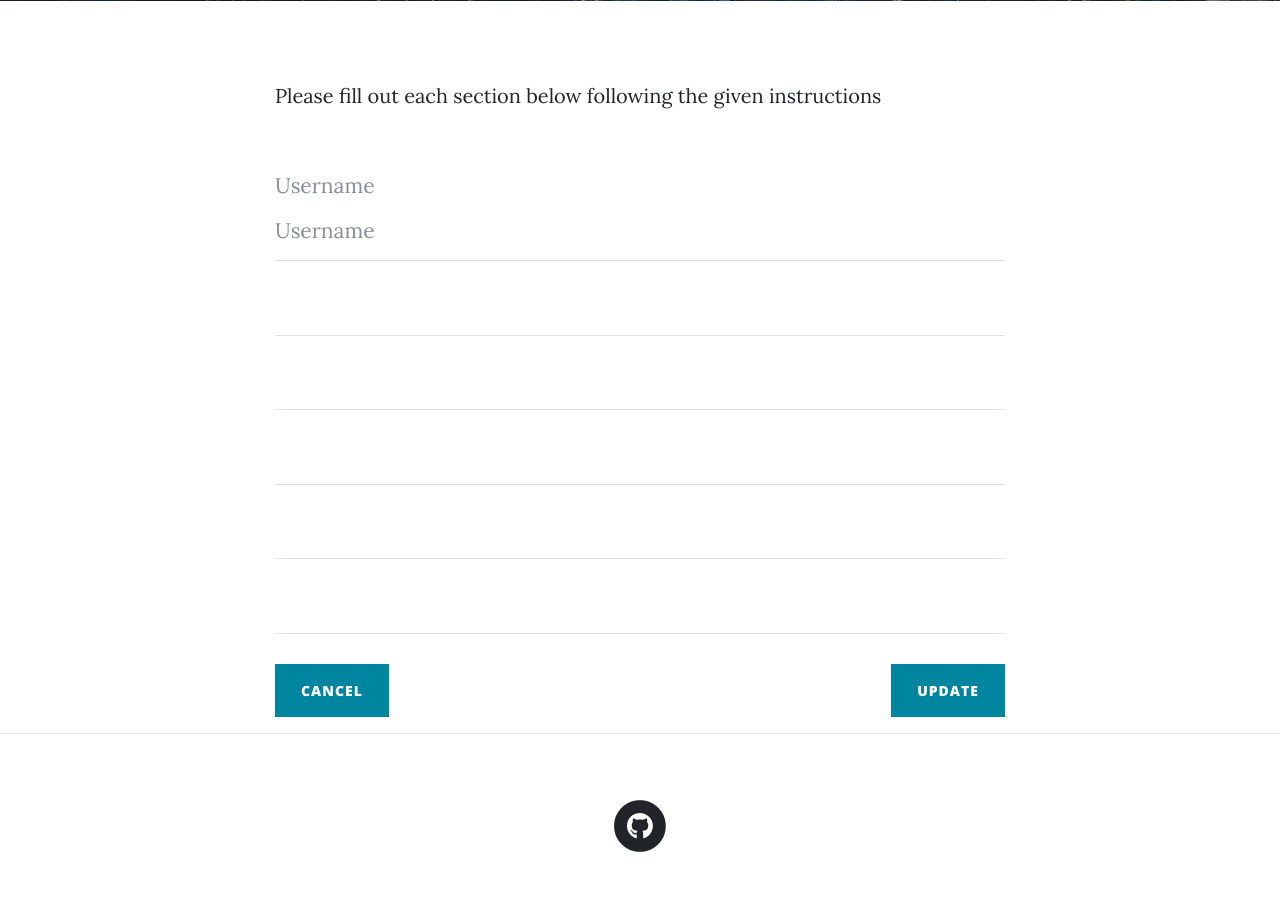
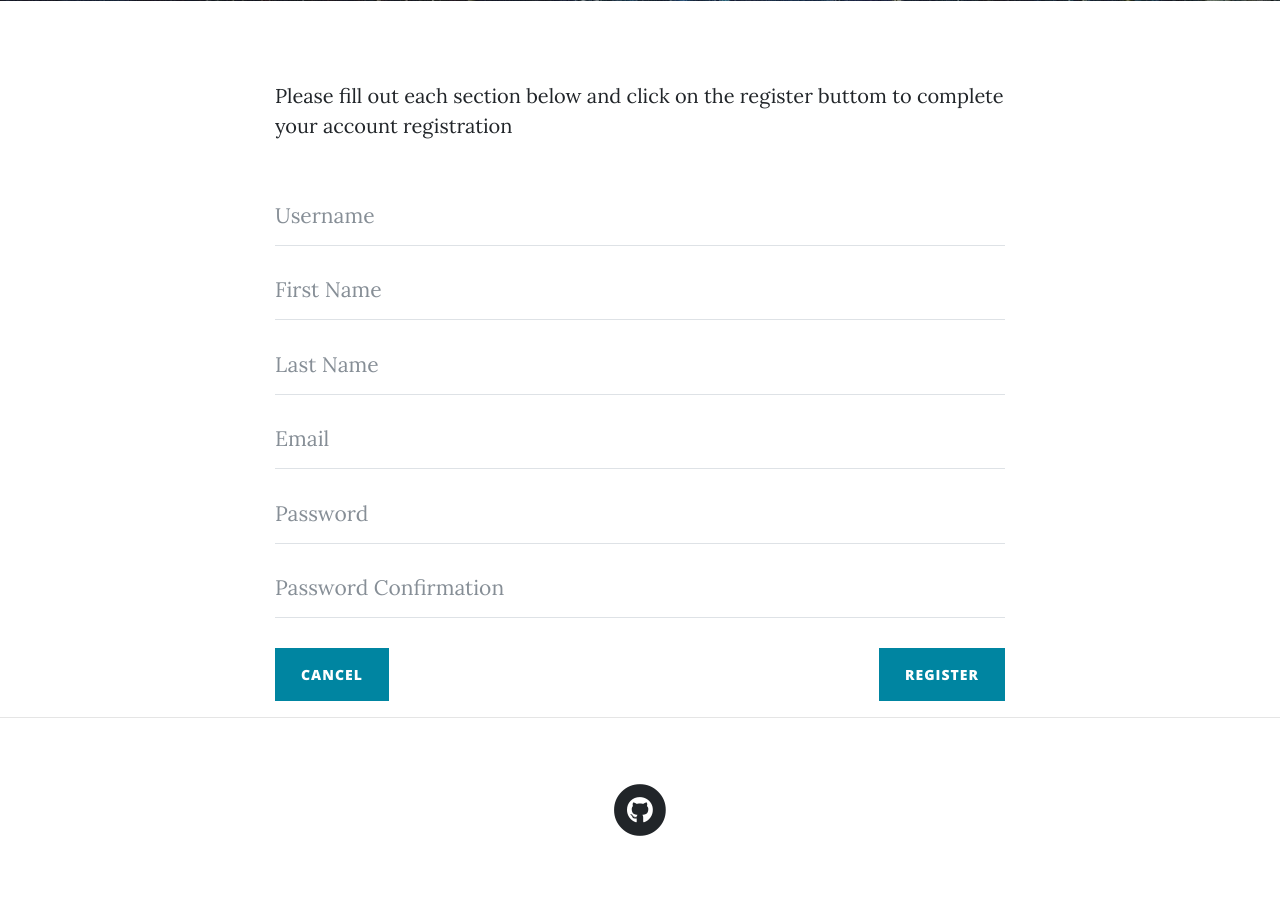
Before and after one commit to paroniriaa/Blogalytics, a Django app: page /auth/register/ in a window 1280 px wide. Shown: the part 531-1449 px from the top of the page. After the commit the page ends 1367 px from the top, so only its background shows below. Run offline with Django 3.2, Linux system fonts and the light colour scheme; some libraries are stand-ins or nearby versions.

Commit message:
temp
temp

```diff
--- a/authentication/forms.py
+++ b/authentication/forms.py
@@ -4,9 +4,12 @@ from django import forms
 
 class SignupForm(UserCreationForm):
     username = forms.CharField(max_length=100, widget=forms.TextInput(attrs={'class': 'form-control', 'type': "text", 'placeholder': "Username", 'name': "username", 'maxlength': "100",  'id': "id_username"}))
-    email = forms.EmailField(widget=forms.EmailInput(attrs={'class': 'form-control'}))
-    first_name = forms.CharField(max_length=100, widget=forms.TextInput(attrs={'class': 'form-control'}))
-    last_name = forms.CharField(max_length=100, widget=forms.TextInput(attrs={'class': 'form-control'}))
+    first_name = forms.CharField(max_length=100, widget=forms.TextInput(attrs={'class': 'form-control', 'type': "text", 'placeholder': "First Name", 'name': "firstname", 'maxlength': "100",  'id': "id_first_name"}))
+    last_name = forms.CharField(max_length=100, widget=forms.TextInput(attrs={'class': 'form-control', 'type': "text", 'placeholder': "Last Name", 'name': "lastname", 'maxlength': "100",  'id': "id_last_name"}))
+    email = forms.EmailField(widget=forms.EmailInput(attrs={'class': 'form-control', 'type': "email", 'placeholder': "Email", 'name': "email", 'maxlength': "100", 'required': True, 'id': "id_email"}))
+    new_password1 = forms.CharField(max_length=100, widget=forms.PasswordInput(attrs={'class': 'form-control', 'type':'password', 'placeholder': "Password", 'name': "new password", 'maxlength': "100", 'required': True, 'id': "id_new_password1"}))
+    new_password2 = forms.CharField(max_length=100, widget=forms.PasswordInput(attrs={'class': 'form-control', 'type':'password', 'placeholder': "Password Confirmation", 'name': "new password confirmation", 'maxlength': "100", 'required': True, 'id': "id_new_password2"}))
+
     class Meta:
         model = User
         fields = ('username', 'first_name', 'last_name', 'email', 'password1', 'password2')
@@ -30,16 +33,16 @@ class EditProfileForm(UserChangeForm):
 
 
 class ChangePasswordForm(PasswordChangeForm):
-    old_password = forms.CharField(max_length=100, widget=forms.PasswordInput(attrs={'class': 'form-control', 'type':'password', 'placeholder': "Current Password", 'name': "current password", 'maxlength': "100", 'required': True, 'id': "current_password"}))
-    new_password1 = forms.CharField(max_length=100, widget=forms.PasswordInput(attrs={'class': 'form-control', 'type':'password', 'placeholder': "New Password", 'name': "new password", 'maxlength': "100", 'required': True, 'id': "new_password"}))
-    new_password2 = forms.CharField(max_length=100, widget=forms.PasswordInput(attrs={'class': 'form-control', 'type':'password', 'placeholder': "New Password (again)", 'name': "new password (again)", 'maxlength': "100", 'required': True, 'id': "new_password_again"}))
+    old_password = forms.CharField(max_length=100, widget=forms.PasswordInput(attrs={'class': 'form-control', 'type':'password', 'placeholder': "Current Password", 'name': "current password", 'maxlength': "100", 'required': True, 'id': "id_old_password"}))
+    new_password1 = forms.CharField(max_length=100, widget=forms.PasswordInput(attrs={'class': 'form-control', 'type':'password', 'placeholder': "New Password", 'name': "new password", 'maxlength': "100", 'required': True, 'id': "id_new_password1"}))
+    new_password2 = forms.CharField(max_length=100, widget=forms.PasswordInput(attrs={'class': 'form-control', 'type':'password', 'placeholder': "New Password Confirmation", 'name': "new password confirmation", 'maxlength': "100", 'required': True, 'id': "id_new_password2"}))
     class Meta:
         model = User
         fields = ('old_password', 'new_password1', 'new_password2',)
 
 class LoginForm(AuthenticationForm):
-    username = forms.CharField(widget=forms.TextInput(attrs={'class': 'form-control', 'type': "text", 'name': "username", 'maxlength': "200", 'required': True, 'id': "username"}))
-    password = forms.CharField(max_length=100, widget=forms.PasswordInput(attrs={'class': 'form-control', 'type':'password', 'name': "password", 'maxlength': "100", 'required': True, 'id': "password"}))
+    username = forms.CharField(max_length=100, widget=forms.TextInput(attrs={'class': 'form-control', 'type': "text", 'placeholder': "Username", 'name': "username", 'maxlength': "100",  'id': "id_username"}))
+    password = forms.CharField(max_length=100, widget=forms.PasswordInput(attrs={'class': 'form-control', 'type':'password', 'placeholder': "Password", 'name': "password", 'maxlength': "100", 'required': True, 'id': "id_password"}))
     class Meta:
         model = User
         fields = ['username', 'password']
--- a/authentication/templates/registration/register.html
+++ b/authentication/templates/registration/register.html
@@ -20,13 +20,12 @@
     <div class="container">
         <div class="row">
           <div class="col-lg-8 col-md-10 mx-auto">
-            <p>Please fill out each section below following the given instructions</p>
-            <form method="POST" enctype="multipart/form-data" id="profile_form" novalidate>
+            <p>Please fill out each section below and click on the register buttom to complete your account registration</p>
+            <form method="POST" enctype="multipart/form-data" id="register_form" novalidate>
                 {% csrf_token %}
                 <div class="control-group">
                     <div class="form-group floating-label-form-group controls">
                     <label for="id_username">Username</label>
-                    <input type="text" class="form-control" placeholder="Username" name="title" maxlength="200" required id="id_username">
                     {{ form.username }}
                     </div>
                 </div>
@@ -38,7 +37,7 @@
                 </div>
                 <div class="control-group">
                     <div class="form-group floating-label-form-group controls">
-                    <label for="id_content">Last Name</label>
+                    <label for="id_last_name">Last Name</label>
                     {{ form.last_name }}
                     </div>
                 </div>
@@ -50,24 +49,29 @@
                 </div>
                 <div class="control-group">
                     <div class="form-group floating-label-form-group controls">
-                    <label for="id_emial">Password</label>
+                    <label for="id_password1">Password</label>
                     {{ form.password1 }}
                     </div>
                 </div>
                 <div class="control-group">
                     <div class="form-group floating-label-form-group controls">
-                    <label for="id_emial">Password Confirm</label>
+                    <label for="id_password2">Password Confirmation</label>
                     {{ form.password2 }}
                     </div>
                 </div>
                 <br>
                 <div class="clearfix">
                     <a class="btn btn-primary float-left" href="{% url 'home' %}">Cancel</a>
-                    <button class='btn btn-primary float-right'>Update</button>
+                    <button class='btn btn-primary float-right'>Register</button>
                 </div>
             </form>
         </div>
     </div>
   </div>
 
+  <script>
+      document.getElementById("id_password1").placeholder = "Password";
+      document.getElementById("id_password2").placeholder = "Password Confirmation";
+  </script>
+
 {% endblock %}
--- a/templates/add_post.html
+++ b/templates/add_post.html
@@ -48,7 +48,7 @@
                 </div>
                 <br>
                 <div class="clearfix">
-                    <a class="btn btn-primary float-left" href="http://127.0.0.1:8000">Cancel</a>
+                    <a class="btn btn-primary float-left" href="{% url 'home' %}">Cancel</a>
                     <button class='btn btn-primary float-right'>Post</button>
                 </div>
             </form>
--- a/templates/index.html
+++ b/templates/index.html
@@ -49,9 +49,6 @@
               </div>
               <hr>
             {% endif %}
-        <!-- Pager -->
-        <div class="clearfix">
-        <a class="btn btn-primary float-right" href="#">Older Posts &rarr;</a>
         </div>
       </div>
     </div>
--- a/templates/search_results.html
+++ b/templates/search_results.html
@@ -21,7 +21,7 @@
     <div class="row">
       <div class="col-lg-8 col-md-10 mx-auto">
         <div class="clearfix">
-            <a class="btn btn-primary float-right" href="http://127.0.0.1:8000/add_post/">New Post &rarr;</a>
+            <a class="btn btn-primary float-right" href="{% url 'add_post' %}">New Post &rarr;</a>
             </div>
               {% if post_list %}
                 {% for post in post_list %}
```
Also changed, not shown: authentication/templates/registration/login.html (+12 -6 lines).
